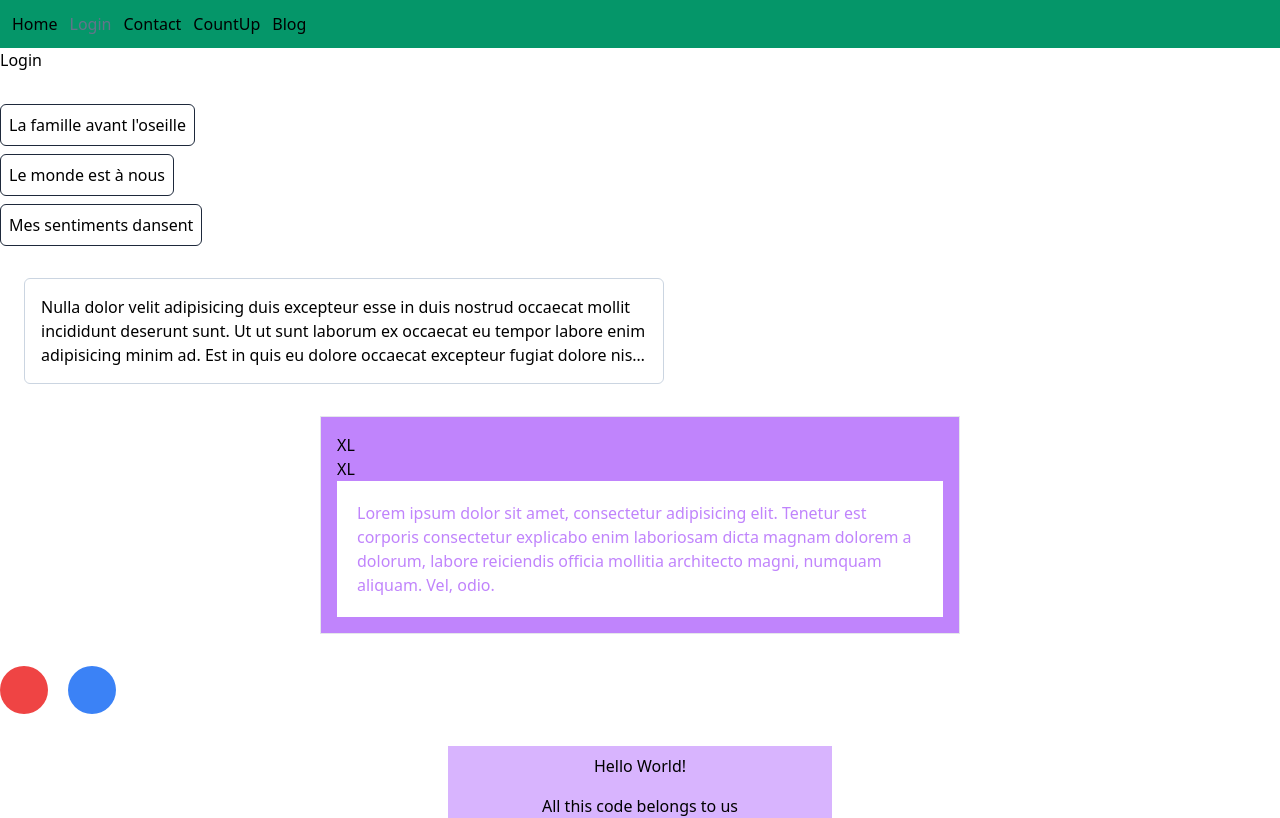
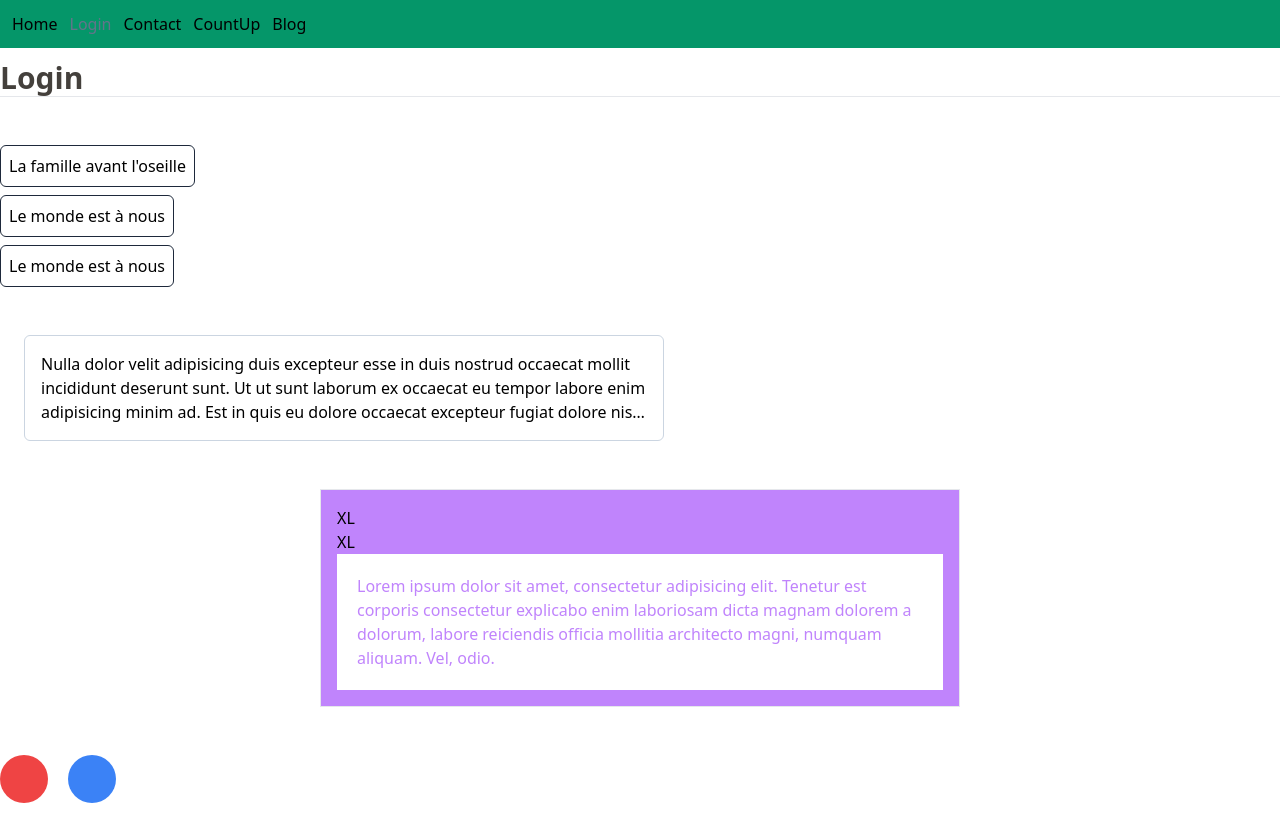
Before and after one commit to pascal-la/concepts-react, a React (Create React App) app: page /login in a window 1280 px wide. Shown: the top 818 px of the page. Built offline with nearby package versions, Linux system fonts and the light colour scheme.

Commit message:
improve toasts in login page

```diff
--- a/src/components/PageTitle.tsx
+++ b/src/components/PageTitle.tsx
@@ -1,5 +1,7 @@
 const PageTitle = ({ text }: { text: string }) => {
-  return <h1 className="text-3xl font-bold">{text}</h1>;
+  return (
+    <h1 className="text-3xl text-stone-700 font-semibold border-b">{text}</h1>
+  );
 };
 
 export default PageTitle;
--- a/src/pages/contact.tsx
+++ b/src/pages/contact.tsx
@@ -79,7 +79,7 @@ const Contact = () => {
   ];
 
   return (
-    <div className="container mx-auto grid gap-12">
+    <div className="container mx-auto mt-3 grid gap-12">
       <PageTitle text="Contact" />
       <div className="mx-auto max-w-xl w-full p-12 bg-slate-100 border rounded-md">
         <form onSubmit={handleSubmit} className="grid gap-5">
--- a/src/pages/login.tsx
+++ b/src/pages/login.tsx
@@ -1,6 +1,8 @@
 import { useToastContext } from "../context/ToastContext";
+import { ToastVariantType } from "../types/types";
+import { capitalize } from "../utils/stringUtils";
 
-import { capitalize } from "../utils/stringUtils";
+import PageTitle from "../components/PageTitle";
 
 const Login = () => {
   const { addToast } = useToastContext();
@@ -16,36 +18,48 @@ const Login = () => {
   // setMessages((prev) => [...prev, { id: Date.now(), message: msg }]);
   // };
 
-  const testMessages = [
-    [
-      capitalize("la famille avant l'oseille"),
-      "l'oseille avant les salopes.",
-      "error",
-    ],
-    [capitalize("le monde est à nous"), "le monde est à toi et moi."],
-    ["Mes sentiments dansent", "la macarena.", "danger"],
+  const toasts = [
+    {
+      text: capitalize("la famille avant l'oseille"),
+      message: "l'oseille avant les salopes.",
+      type: "error",
+    },
+    {
+      text: capitalize("le monde est à nous"),
+      message: "le monde est à toi et moi.",
+      type: "success",
+    },
+    {
+      text: capitalize("le monde est à nous"),
+      message: "Mes sentiments dansent",
+      type: "danger",
+    },
   ];
 
   return (
-    <div className="grid gap-8">
-      <h1>Login</h1>
+    <div className="container mx-auto mt-3 grid gap-12">
+      <PageTitle text="Login" />
 
       <div className="flex flex-col items-start gap-2">
-        {testMessages.map((message, i) => (
+        {toasts.map((toast, i) => {
+          const { text, message, type } = toast;
+
+          return (
             <div
               key={i}
               onClick={() =>
                 addToast({
                   id: Date.now(),
-                message: message[1],
-                type: message[2] as "danger" | "error" | "success",
+                  message,
+                  type: type as ToastVariantType,
                 })
               }
               className="p-2 border border-slate-800 rounded-md cursor-pointer transition-all duration-100 ease-in-out hover:bg-slate-200"
             >
-            {message[0]}
+              {text}
             </div>
-        ))}
+          );
+        })}
       </div>
 
       <article className="border border-slate-300 rounded-md p-4 ml-6 w-1/2">
--- a/src/types/types.ts
+++ b/src/types/types.ts
@@ -1,7 +1,9 @@
+export type ToastVariantType = "success" | "error" | "danger";
+
 export type ToastType = {
   id: number;
   message: string;
-  type?: "success" | "error" | "danger" | undefined;
+  type?: ToastVariantType;
   duration?: number;
 };
 
```
Lines whose indentation alone changed are shown as unchanged.
